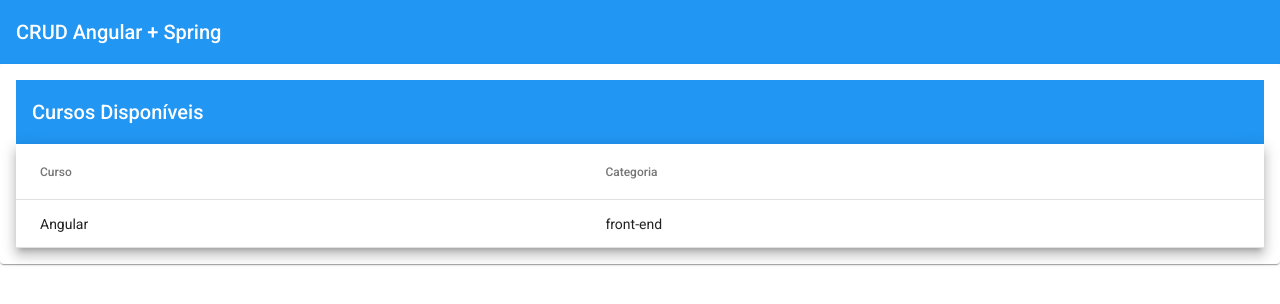
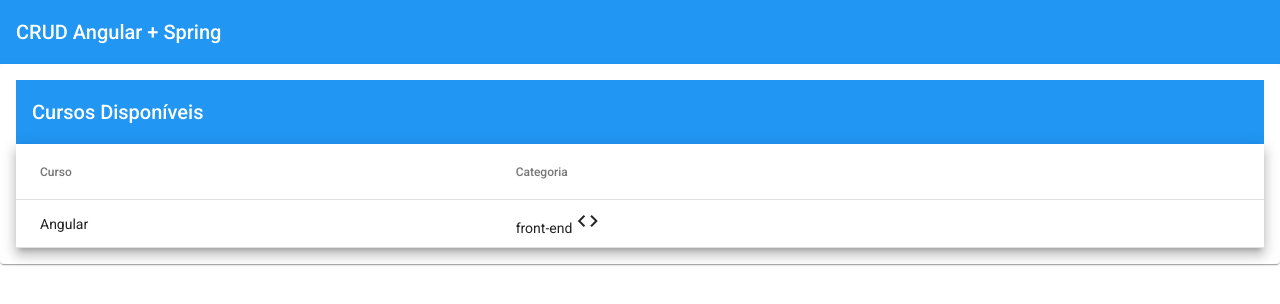
Before and after one commit to Luscaw/estudo-angular-springboot, an Angular app: page /courses in a window 1280 px wide. Shown: the top 304 px of the page. Built offline with nearby package versions, Linux system fonts and the light colour scheme.

Commit message:
Lista de Cursos: Pipe para mostrar ícone

```diff
--- a/src/app/courses/courses/courses.component.html
+++ b/src/app/courses/courses/courses.component.html
@@ -14,7 +14,9 @@
       <!-- Category Column -->
       <ng-container matColumnDef="category">
         <th mat-header-cell *matHeaderCellDef>Categoria</th>
-        <td mat-cell *matCellDef="let course">{{ course.category }}</td>
+        <td mat-cell *matCellDef="let course">{{ course.category }}
+          <mat-icon aria-hidden="false" aria-label="Categoria do Curso">{{ course.category | category }}</mat-icon>
+        </td>
       </ng-container>
 
       <tr mat-header-row *matHeaderRowDef="displayedColumns"></tr>
--- a/src/app/courses/services/courses.service.ts
+++ b/src/app/courses/services/courses.service.ts
@@ -14,7 +14,7 @@ export class CoursesService {
   constructor(private httpClient: HttpClient) { }
 
   list() {
-    return this.httpClient.get<Course[]>(this.API).pipe(first(), delay(5000), tap(courses => console.log(courses)));
+    return this.httpClient.get<Course[]>(this.API).pipe(first(), /*delay(5000),*/ tap(courses => console.log(courses)));
   }
 
 }
--- /dev/null
+++ b/src/app/shared/pipes/category.pipe.ts
@@ -0,0 +1,16 @@
+import { Pipe, PipeTransform } from '@angular/core';
+
+@Pipe({
+  name: 'category'
+})
+export class CategoryPipe implements PipeTransform {
+
+  transform(value: string): string {
+    switch (value) {
+      case 'front-end': return 'code';
+      case 'back-end': return 'computer';
+    }
+    return 'code';
+  }
+
+}
--- a/src/app/shared/shared.module.ts
+++ b/src/app/shared/shared.module.ts
@@ -3,17 +3,21 @@ import { NgModule } from '@angular/core';
 
 import { AppMaterialModule } from './app-material/app-material.module';
 import { ErrorDialogComponent } from './components/error-dialog/error-dialog.component';
+import { CategoryPipe } from './pipes/category.pipe';
 
 
 
 @NgModule({
   declarations: [
-    ErrorDialogComponent
+    ErrorDialogComponent,
+    CategoryPipe
   ],
   imports: [
     CommonModule,
     AppMaterialModule
   ],
-  exports: [ErrorDialogComponent]
+  exports: [
+    ErrorDialogComponent,
+    CategoryPipe]
 })
 export class SharedModule { }
```
Also changed, not shown: src/app/shared/app-material/app-material.module.ts (+5 -3 lines), 1 other file (tests, documents, lock files or other folders).
